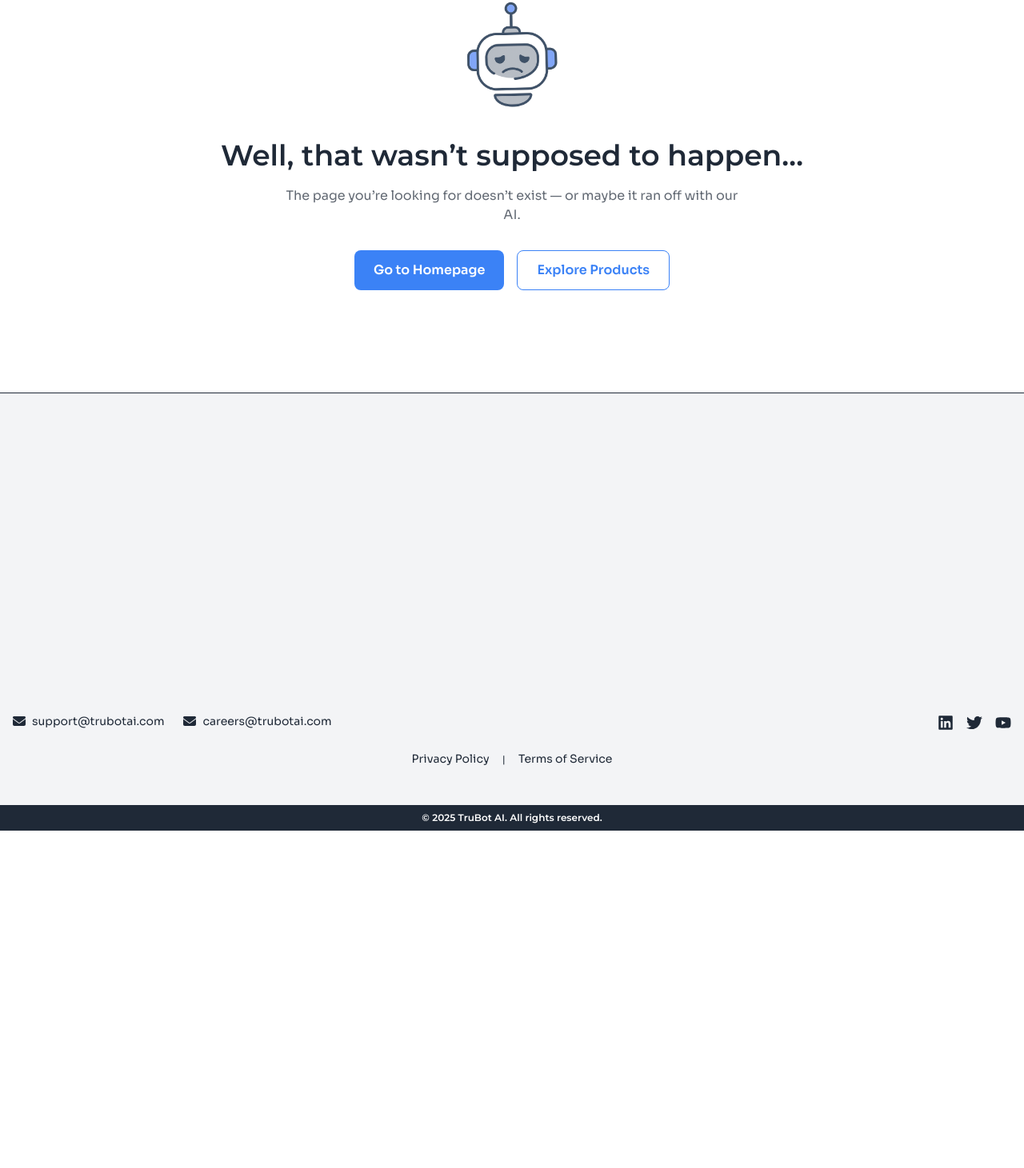
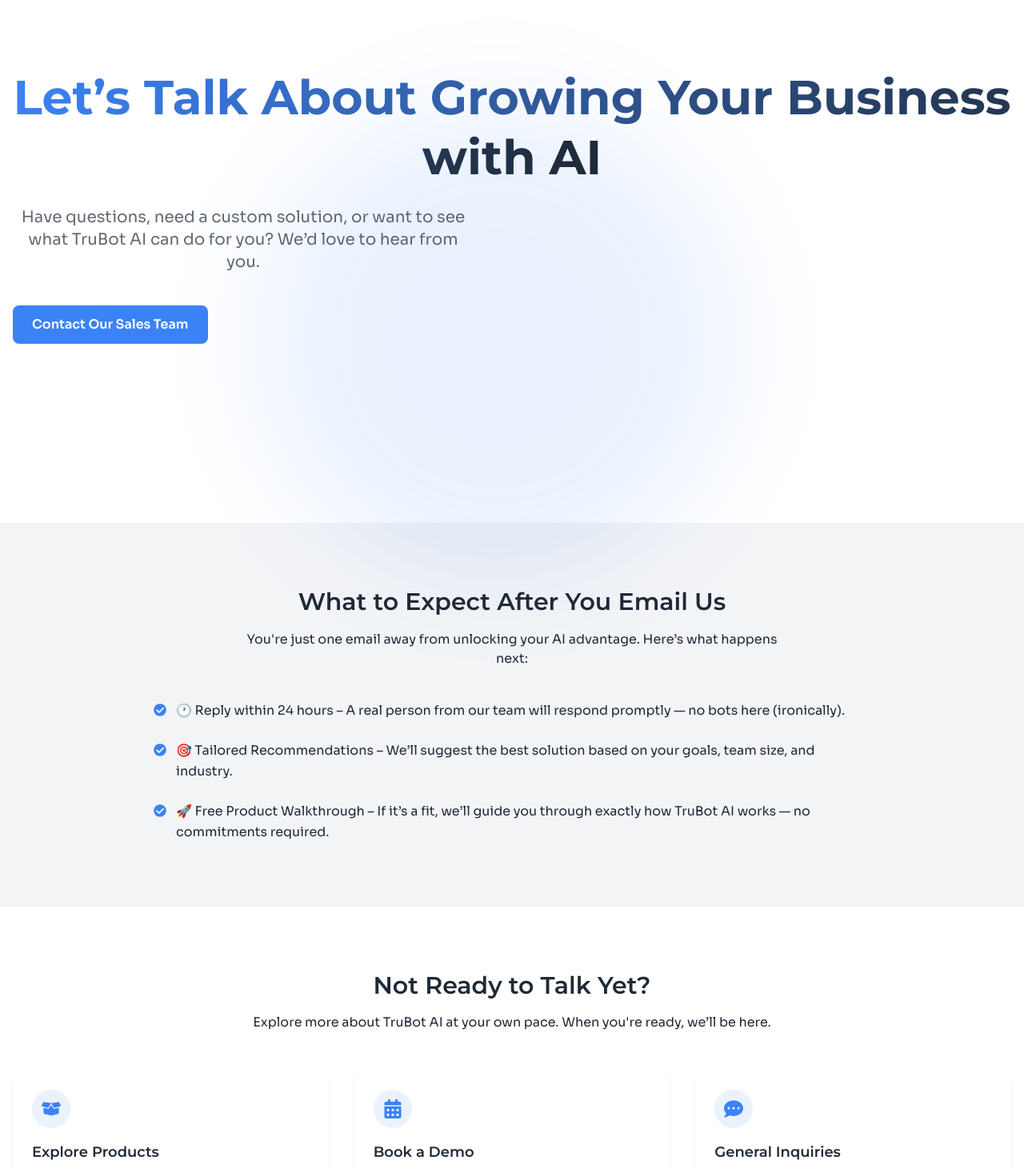
Before and after one commit to trubotai/trubot_ai_web, a Next.js app: page /sales in a window 1280 px wide. Before the commit this address had no page. Shown: the part 249-1710 px from the top of the page at 80% size. Before the commit the page ends 1288 px from the top, so only its background shows below. Built offline with nearby package versions, Linux system fonts and the light colour scheme.

Commit message:
feat: add sales page

```diff
--- /dev/null
+++ b/app/(cta page)/sales/page.tsx
@@ -0,0 +1,96 @@
+import CheckList from "@/app/ui/components/shared/CheckList";
+import HeroSection from "@/app/ui/components/shared/HeroSection";
+import PageLayout from "@/app/ui/components/shared/PageLayout";
+import SectionHeader from "@/app/ui/components/shared/SectionHeader";
+import Link from "next/link";
+import { FaBoxOpen, FaCalendarAlt, FaCommentDots } from "react-icons/fa";
+
+const items = [
+  "🕐 Reply within 24 hours – A real person from our team will respond promptly — no bots here (ironically).",
+  "🎯 Tailored Recommendations – We’ll suggest the best solution based on your goals, team size, and industry.",
+  "🚀 Free Product Walkthrough – If it’s a fit, we’ll guide you through exactly how TruBot AI works — no commitments required.",
+];
+
+const options = [
+  {
+    icon: FaBoxOpen,
+    title: "Explore Products",
+    description:
+      "Dive deeper into what TruChat, TruVoice, and TruAgent can do.",
+    href: "/products",
+  },
+  {
+    icon: FaCalendarAlt,
+    title: "Book a Demo",
+    description: "Want to see TruBot AI in action? Let us show you.",
+    href: "/demo",
+  },
+  {
+    icon: FaCommentDots,
+    title: "General Inquiries",
+    description: "Got questions that aren't sales-related? Reach out anytime.",
+    href: "/contact",
+  },
+];
+
+const Page = () => {
+  return (
+    <>
+      {/* Hero */}
+      <HeroSection
+        title="Let’s Talk About Growing Your Business with AI"
+        subtitle="Have questions, need a custom solution, or want to see what TruBot AI can do for you? We’d love to hear from you."
+        alignment="center"
+        primaryCTA={{
+          label: "Contact Our Sales Team",
+          href: "mailto:sales@trubotai.com?subject=TruBot%20AI%20Sales%20Inquiry&body=Hi%20TruBot%20AI%2C%0A%0AI’m%20interested%20in%20learning%20more%20about%20your%20AI%20solutions.%20Here’s%20what%20I’m%20looking%20for...%0A%0A-%20Name%3A%0A-%20Company%3A%0A-%20Use%20Case%20or%20Pain%20Point%3A%0A%0ALooking%20forward%20to%20hearing%20from%20you!",
+        }}
+      />
+
+      {/* Next Steps */}
+      <div className="bg-gray-soft">
+        <PageLayout id="next-steps">
+          <SectionHeader
+            title="What to Expect After You Email Us"
+            subtitle="You're just one email away from unlocking your AI advantage. Here’s what happens next:"
+          />
+
+          <div className="mt-10 max-w-4xl mx-auto">
+            <CheckList items={items} columns={1} />
+          </div>
+        </PageLayout>
+      </div>
+
+      {/* More Info */}
+      <PageLayout id="explore-more">
+        <SectionHeader
+          title="Not Ready to Talk Yet?"
+          subtitle="Explore more about TruBot AI at your own pace. When you're ready, we’ll be here."
+        />
+
+        <div className="grid gap-8 sm:grid-cols-1 md:grid-cols-3 mt-12">
+          {options.map((item, index) => (
+            <Link
+              key={index}
+              href={item.href}
+              className="flex flex-col items-start p-6 bg-white rounded-xl shadow-md hover:shadow-lg transition-all fade-in slide-in-up"
+              style={{ animationDelay: `${index * 100}ms` }}
+            >
+              <div className="w-12 h-12 mb-4 flex items-center justify-center bg-electric/10 rounded-full">
+                <item.icon className="text-electric w-6 h-6" />
+              </div>
+              <h4 className="text-navy font-heading font-semibold text-lg mb-1">
+                {item.title}
+              </h4>
+              <p className="text-sm text-navy/70 font-body">
+                {item.description}
+              </p>
+            </Link>
+          ))}
+        </div>
+      </PageLayout>
+    </>
+  );
+};
+
+export default Page;
```
